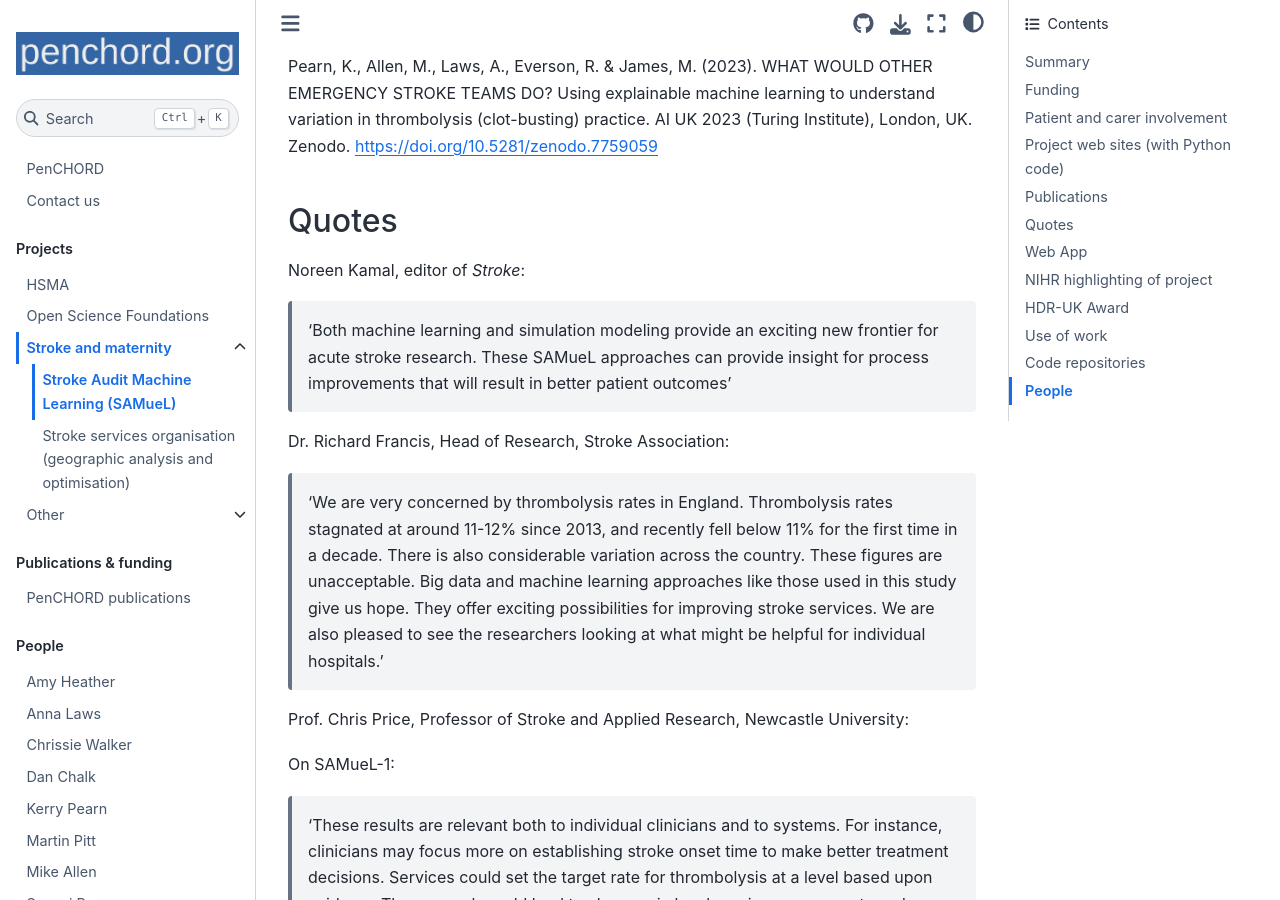
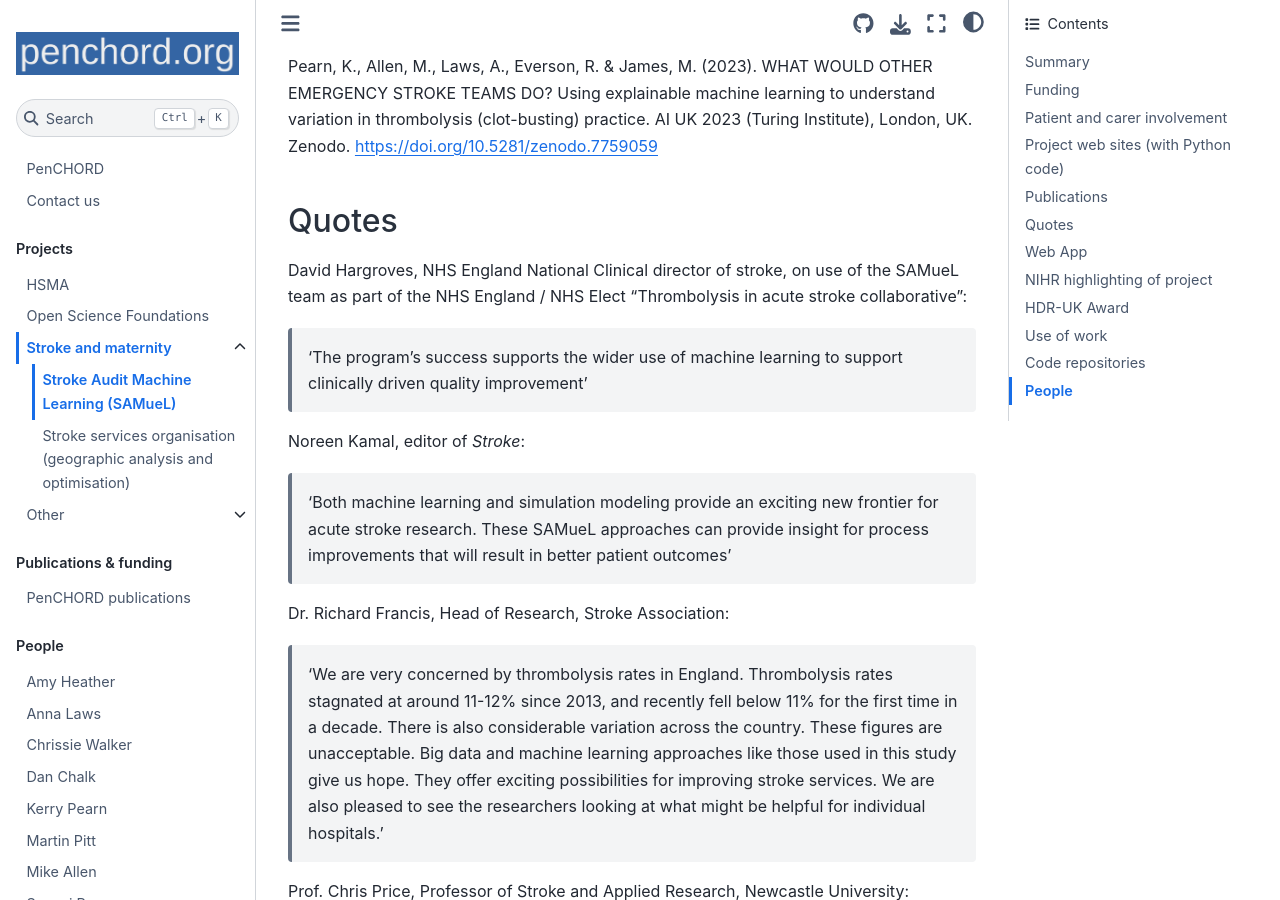
Before and after one commit to penchord/web, a Jupyter Book: the page built from project_pages/samuel_1.md, in a window 1280 px wide and 900 px high, scrolled down 3983 px. Built offline with Jupyter Book 1.0.4 settings and Sphinx 7.4.7 and the Sphinx Book theme 1.1.4, drawn with Linux system fonts in a browser that asks for light colours.

Commit message:
Update quotes

```diff
--- a/project_pages/samuel_1.md
+++ b/project_pages/samuel_1.md
@@ -76,6 +76,10 @@
 Pearn, K., Allen, M., Laws, A., Everson, R. & James, M. (2023). WHAT WOULD OTHER EMERGENCY STROKE TEAMS DO? Using explainable machine learning to understand variation in thrombolysis (clot-busting) practice. AI UK 2023 (Turing Institute), London, UK. Zenodo. [https://doi.org/10.5281/zenodo.7759059](https://doi.org/10.5281/zenodo.7759059)
 
 ## Quotes
+
+David Hargroves, NHS England National Clinical director of stroke, on use of the SAMueL team as part of the NHS England / NHS Elect "Thrombolysis in acute stroke collaborative":
+
+> 'The program’s success supports the wider use of machine learning to support clinically driven quality improvement'
 
 Noreen Kamal, editor of *Stroke*:
 
```
